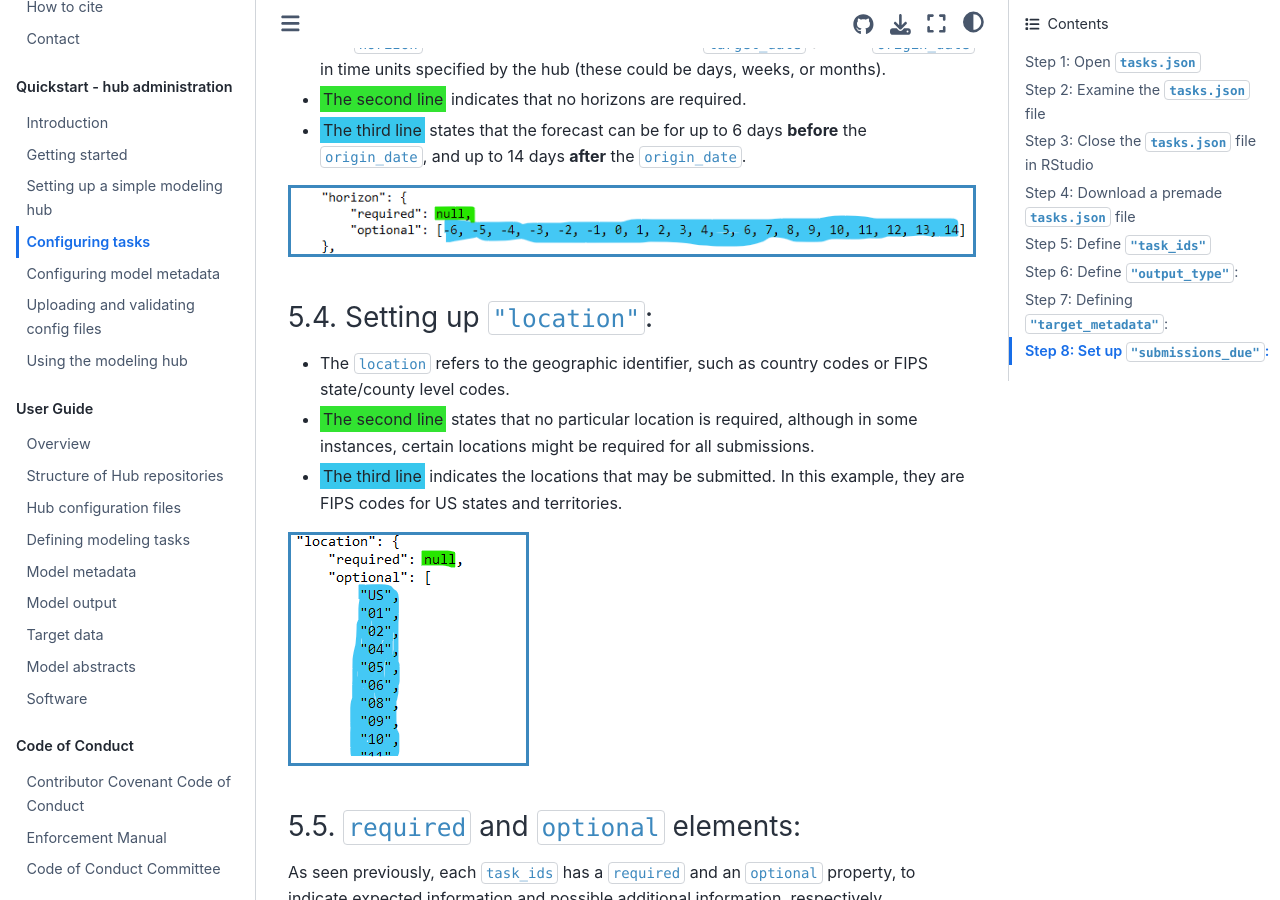
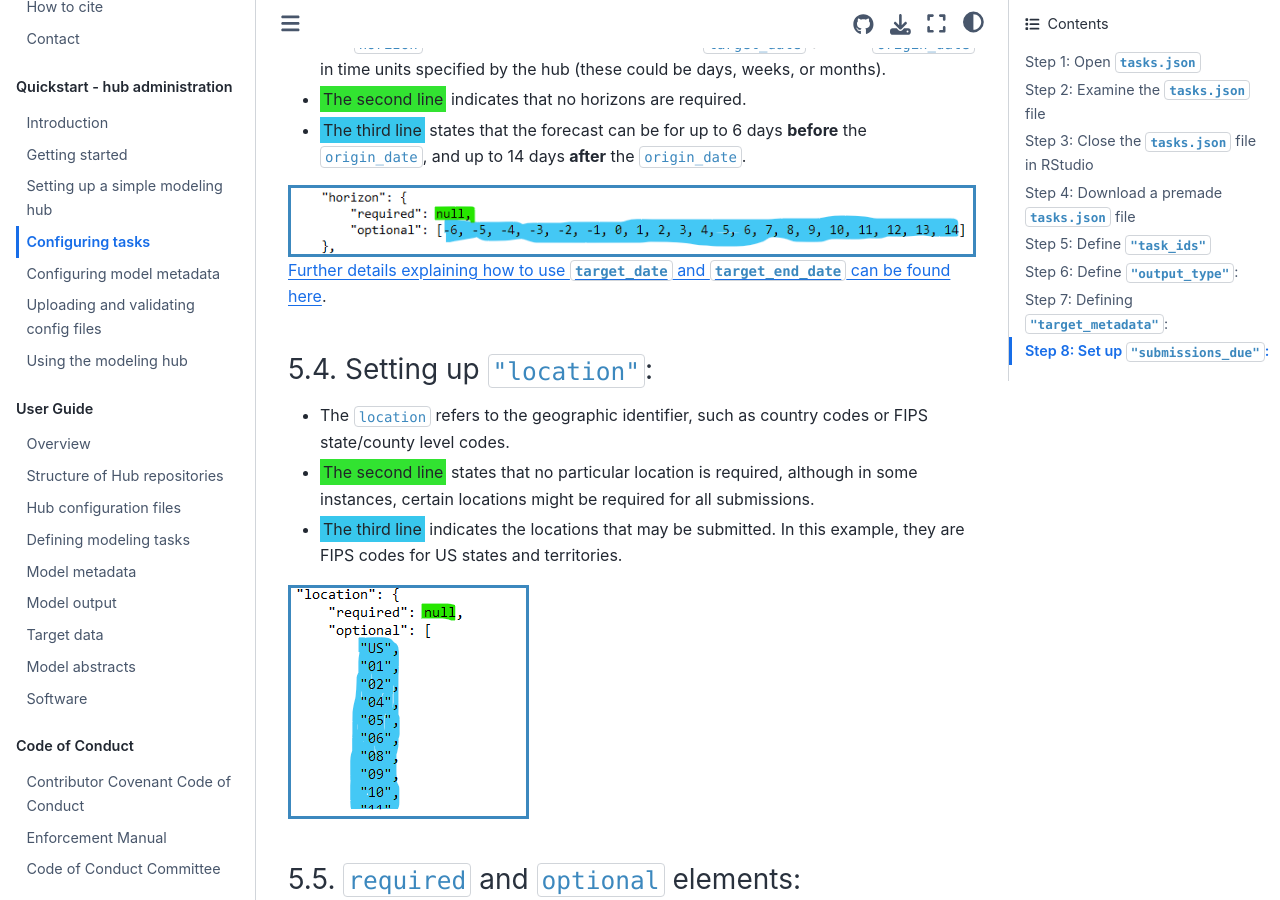
Before and after one commit to hubverse-org/hubDocs, a Sphinx documentation site: the page built from docs/source/quickstart-hub-admin/tasks-config.md, in a window 1280 px wide and 900 px high, scrolled down 4148 px. Built offline with Sphinx 7.4.7 and the Sphinx Book theme 1.1.4, drawn with Linux system fonts in a browser that asks for light colours; some of the changed lines change nothing that is shown.

Commit message:
Change line reference

````diff
--- a/docs/source/quickstart-hub-admin/tasks-config.md
+++ b/docs/source/quickstart-hub-admin/tasks-config.md
@@ -44,7 +44,7 @@
 
 ### 4.1: Examine the new `tasks.json` file
 
-Open `tasks.json` and explore the content and structure. Some [key concepts are defined here](../overview/definitions.md), and [a full explanation of all the supported elements in a `tasks.json` file can be found here](https://raw.githubusercontent.com/Infectious-Disease-Modeling-Hubs/schemas/main/v2.0.1/tasks-schema.json#L50). Simple explanations for elements in the Example Forecast Hub file are offered below:
+Open `tasks.json` and explore the content and structure. Some [key concepts are defined here](../overview/definitions.md), and [a full explanation of all the supported elements in a `tasks.json` file can be found here](https://raw.githubusercontent.com/Infectious-Disease-Modeling-Hubs/schemas/main/v2.0.1/tasks-schema.json). Simple explanations for elements in the Example Forecast Hub file are offered below:
 
 * `schema_version`: Modeling Hub [Schema](../overview/definitions.md) versions are all housed in [this repository](https://github.com/Infectious-Disease-Modeling-Hubs/schemas/).
 * `round_id`: The [round](../overview/definitions.md) identifier establishes which date from a forecast submission is used to identify the submission round it corresponds to (e.g., the origin date).
@@ -87,6 +87,8 @@
 :alt: More lines of code in the tasks.json file
 :class: bordered
 ```
+
+[Further details explaining how to use `target_date` and `target_end_date` can be found here](https://raw.githubusercontent.com/Infectious-Disease-Modeling-Hubs/schemas/main/v2.0.1/tasks-schema.json#L400).
 
 (setting_up_location)=
 ### 5.4. Setting up `"location"`:
````
